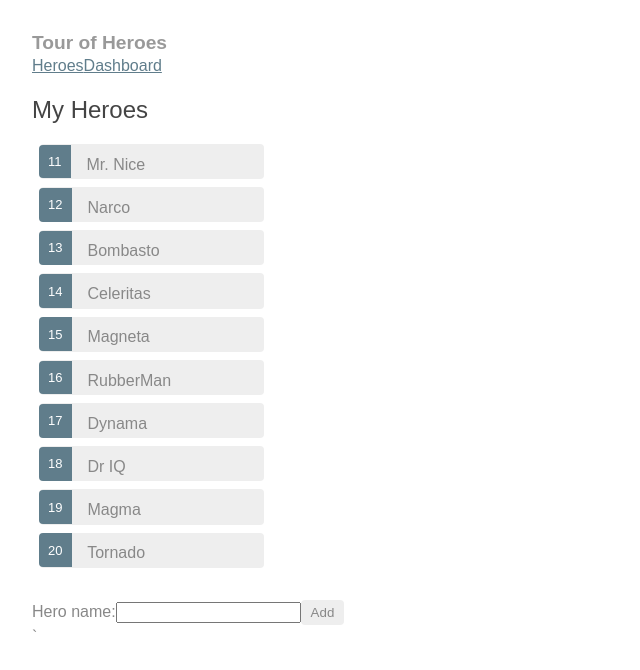
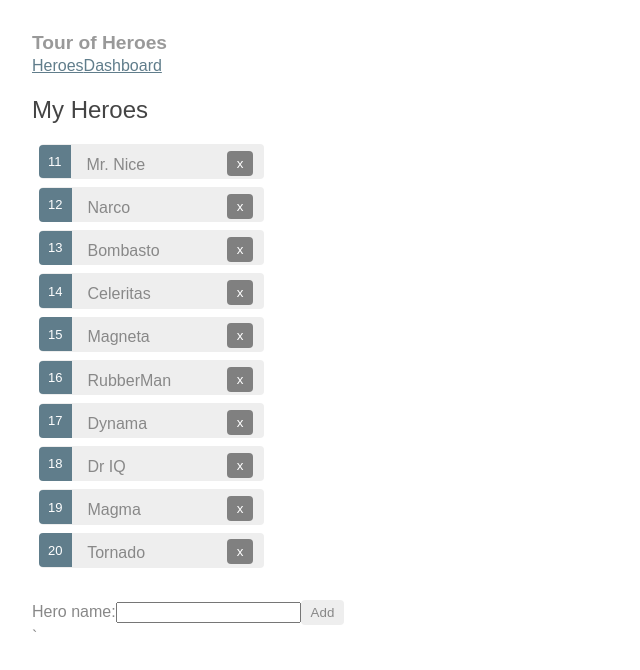
Before and after one commit to akshayrana1139/intro-angular-heroes, an Angular app: page /heroes in a window 1280 px wide. Shown: the top 670 px of the page, without its empty margins (0-640 px from the left). Built offline with nearby package versions, Linux system fonts and the light colour scheme.

Commit message:
Delete Heroes

```diff
--- a/src/app/hero.service.ts
+++ b/src/app/hero.service.ts
@@ -53,4 +53,10 @@
     return this.http.post(this.heroesUrl, JSON.stringify({ "name": name }), this.headers).toPromise().then(r => r.json().data as Hero).catch(this.handleError);
 
   }
+
+  delete(id:number):Promise<void>{
+    const url = `${this.heroesUrl}/${id}`;
+    return this.http.delete(url, this.headers).toPromise().then(()=>null)
+
+  }
 }
--- a/src/app/heroes.component.css
+++ b/src/app/heroes.component.css
@@ -57,3 +57,10 @@
 button:hover {
   background-color: #cfd8dc;
 }
+button.delete {
+  float:right;
+  margin-top: 2px;
+  margin-right: .8em;
+  background-color: gray !important;
+  color:white;
+}
--- a/src/app/heroes.component.html
+++ b/src/app/heroes.component.html
@@ -4,8 +4,13 @@
       [class.selected]="hero === selectedHero"
       (click)="onSelect(hero)">
       <span class="badge">{{hero.id}}</span> {{hero.name}}
+      <button class="delete"
+    (click)="delete(hero); $event.stopPropagation()">x</button>
+      <!-- event.stopPropagation to stop the click event of the hero beneath it -->
+
     </li>
   </ul>
+
   <!--<hero-detail [hero]="selectedHero"></hero-detail>-->
 
 <div *ngIf="selectedHero">
--- a/src/app/heroes.component.ts
+++ b/src/app/heroes.component.ts
@@ -48,5 +48,9 @@
   this.selectedHero = null;
 }
 
+delete(hero:Hero) : void {
+  this.heroService.delete(hero.id).then(()=>this.heroes = this.heroes.filter(h=> h !== hero))
 
 }
+
+}
```
